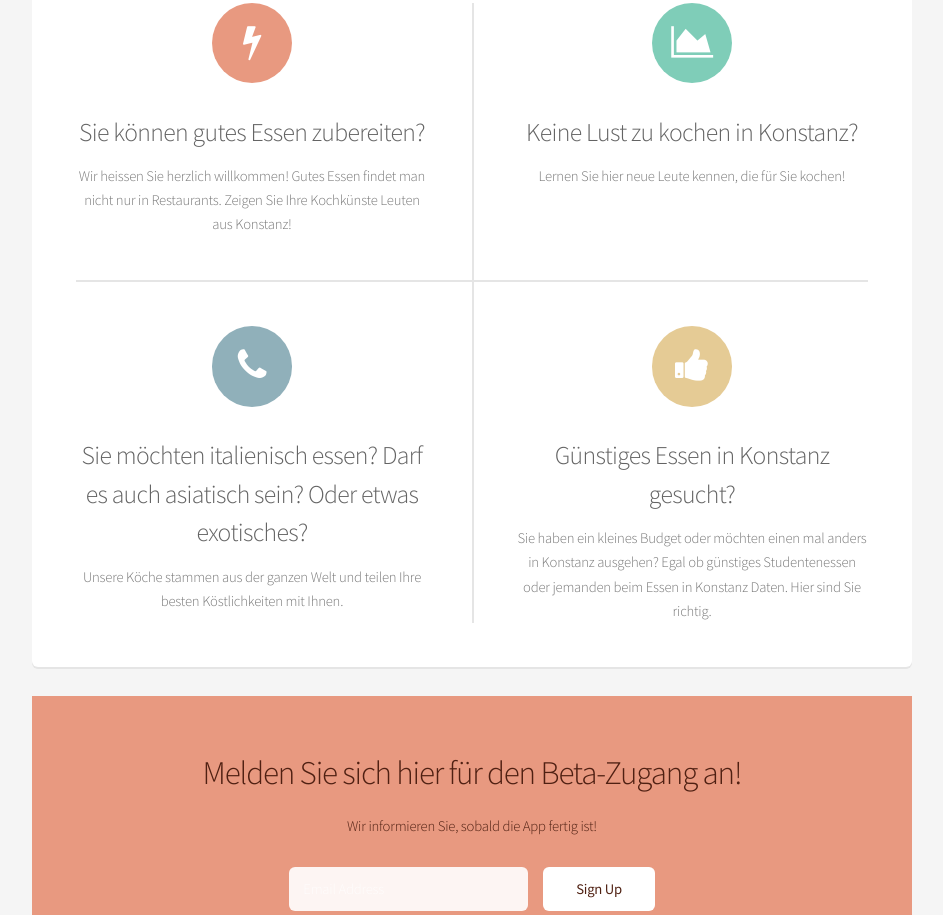
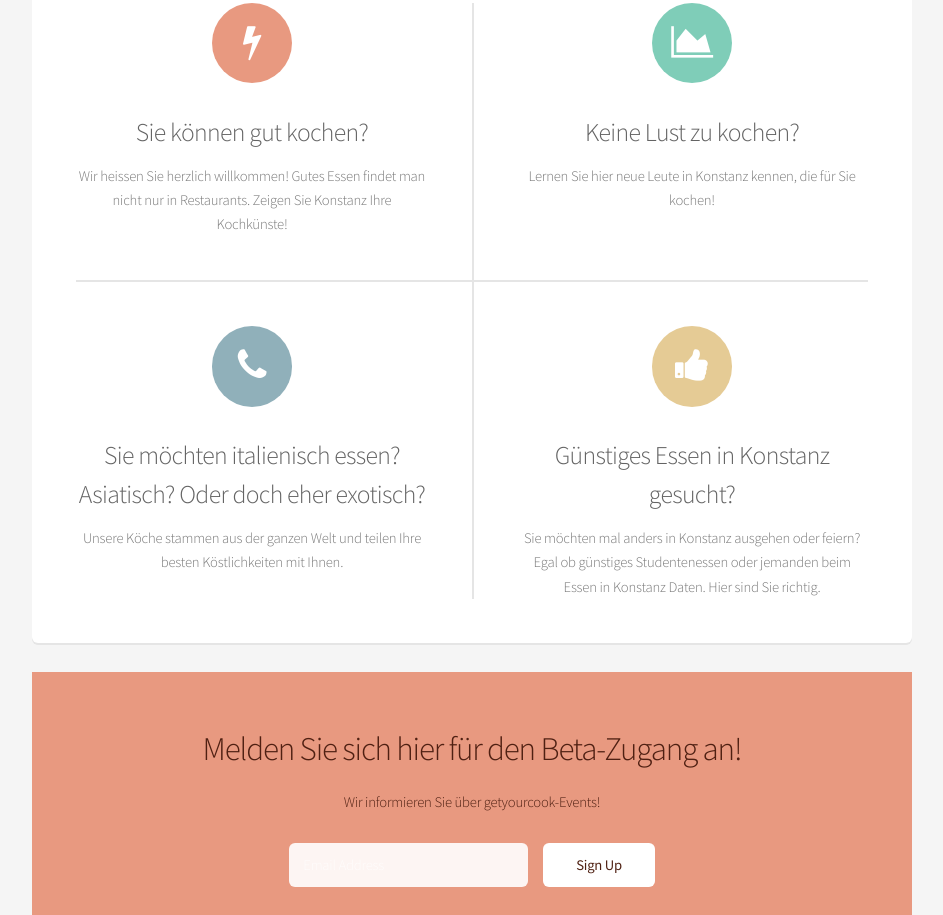
Before and after one commit to getyourcook/getyourcook.github.io, a plain HTML site: page web/index.html in a window 1280 px wide. Shown: the part 846-1761 px from the top of the page, without its empty margins (168-1111 px from the left). Drawn offline with nearby package versions, Linux system fonts and the light colour scheme.

Commit message:
changed text, removed typos

```diff
--- a/web/index.html
+++ b/web/index.html
@@ -16,7 +16,7 @@
 		<script>
 		  $(function(){
 		      $(".typewriter").typed({
-		        strings: ["Was möchten Sie heute in Konstanz essen?"],
+		        strings: ["Was möchten Sie heute essen?"],
 		        typeSpeed: 100,
 		        showCursor: false
 		      });
@@ -70,7 +70,7 @@
 		<!-- Banner -->
 			<section id="banner">
 				<h2 class="typewriter">What would you like to do today?</h2>
-        		<p>Eine grosse Auswahl an Köstlichkeiten an Leckereien. Für Sie. Von Leuten wie Ihnen.</p>
+        		<p>Eine grosse Auswahl an Köstlichkeiten in Konstanz.</p>
 				<ul class="actions">
 					<li><a id="foodie" class="button special" data-toggle="modal" data-target="#foodieSignupModal">Einen Koch finden</a></li>
           <li>or</li>
@@ -85,7 +85,7 @@
 			            <h2>Die Share-Plattform für gutes Essen, kulinarische Köstlichkeiten und Snacks in Konstanz.</h2>
 			            <div style="margin-top:15px;padding-left:18px;">
 			              <h3>&#10003; &nbsp; mehr als 100 internationale Speisen in Konstanz finden</h3>
-			              <h3>&#10003;  &nbsp; zusammen kochen und neue Leute kennen lernen in Konstanz.</h3>
+			              <h3>&#10003;  &nbsp; zusammen kochen und neue Leute kennen lernen in Konstanz</h3>
 			            </div>
 			        </header>
 <!--
@@ -97,25 +97,25 @@
 					<div class="features-row">
 						<section>
 							<span class="icon major fa-bolt accent2"></span>
-							<h3>Sie können gutes Essen zubereiten? </h3>
-							<p>Wir heissen Sie herzlich willkommen! Gutes Essen findet man nicht nur in Restaurants. Zeigen Sie Ihre Kochkünste Leuten aus Konstanz!</p>
+							<h3>Sie können gut kochen? </h3>
+							<p>Wir heissen Sie herzlich willkommen! Gutes Essen findet man nicht nur in Restaurants. Zeigen Sie Konstanz Ihre Kochkünste!</p>
 						</section>
 						<section>
 							<span class="icon major fa-area-chart accent3"></span>
-							<h3>Keine Lust zu kochen in Konstanz?</h3>
-							<p>Lernen Sie hier neue Leute kennen, die für Sie kochen!</p>
+							<h3>Keine Lust zu kochen?</h3>
+							<p>Lernen Sie hier neue Leute in Konstanz kennen, die für Sie kochen!</p>
 						</section>
 					</div>
 					<div class="features-row">
 						<section>
 							<span class="icon major fa-phone accent4"></span>
-							<h3>Sie möchten italienisch essen? Darf es auch asiatisch sein? Oder etwas exotisches?</h3>
+							<h3>Sie möchten italienisch essen? Asiatisch? Oder doch eher exotisch?</h3>
 							<p>Unsere Köche stammen aus der ganzen Welt und teilen Ihre besten Köstlichkeiten mit Ihnen. </p>
 						</section>
 						<section>
 							<span class="icon major fa-thumbs-up accent5"></span>
 							<h3>Günstiges Essen in Konstanz gesucht?</h3>
-							<p>Sie haben ein kleines Budget oder möchten einen mal anders in Konstanz ausgehen? Egal ob günstiges Studentenessen oder jemanden beim Essen in Konstanz Daten. Hier sind Sie richtig.
+							<p>Sie möchten mal anders in Konstanz ausgehen oder feiern? Egal ob günstiges Studentenessen oder jemanden beim Essen in Konstanz Daten. Hier sind Sie richtig.
 							</p>
 						</section>
 					</div>
@@ -167,7 +167,7 @@ margin-top: 4px;"></span>
                        <section id="cta">
 
                                <h2>Melden Sie sich hier für den Beta-Zugang an!</h2>
-                               <p>Wir informieren Sie, sobald die App fertig ist!</p>
+                               <p>Wir informieren Sie über getyourcook-Events!</p>
 
                                <form>
                                        <div class="row uniform 50%">
```
